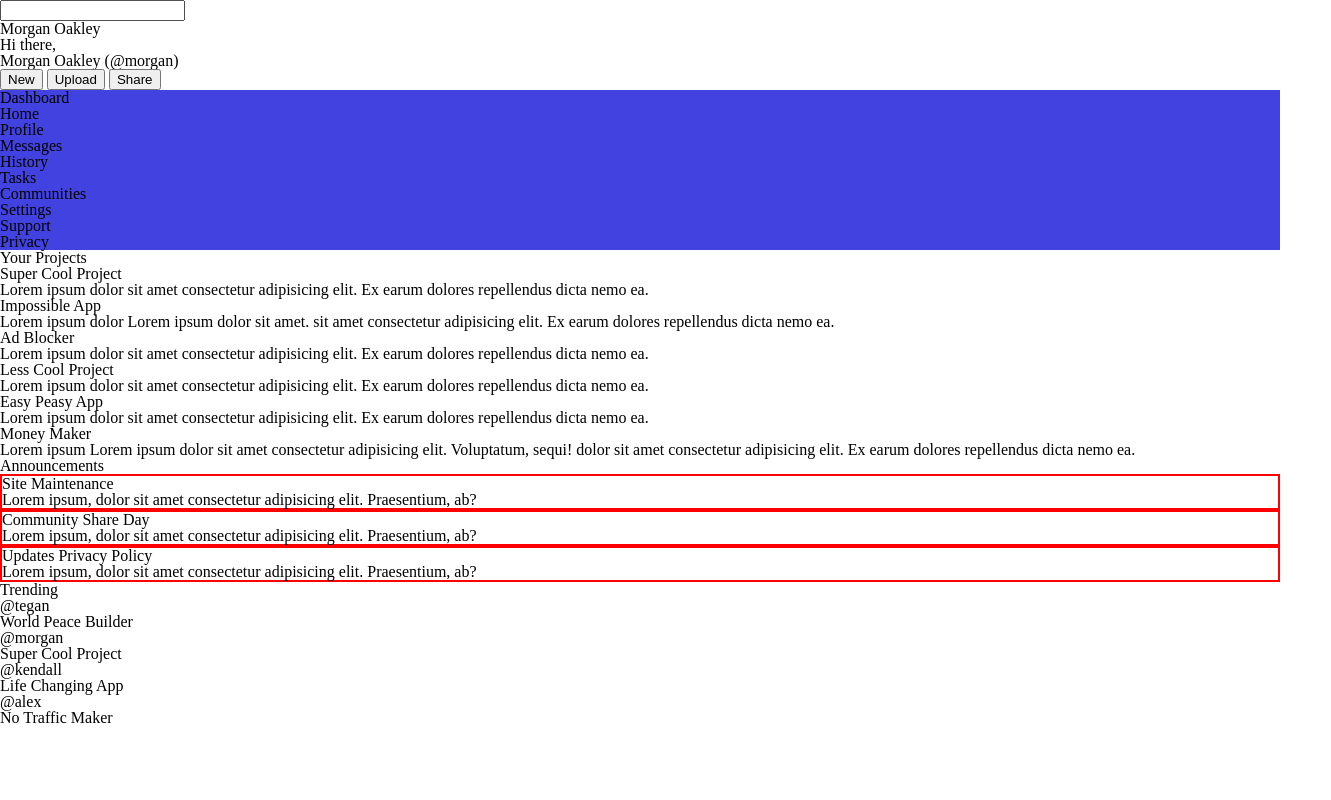
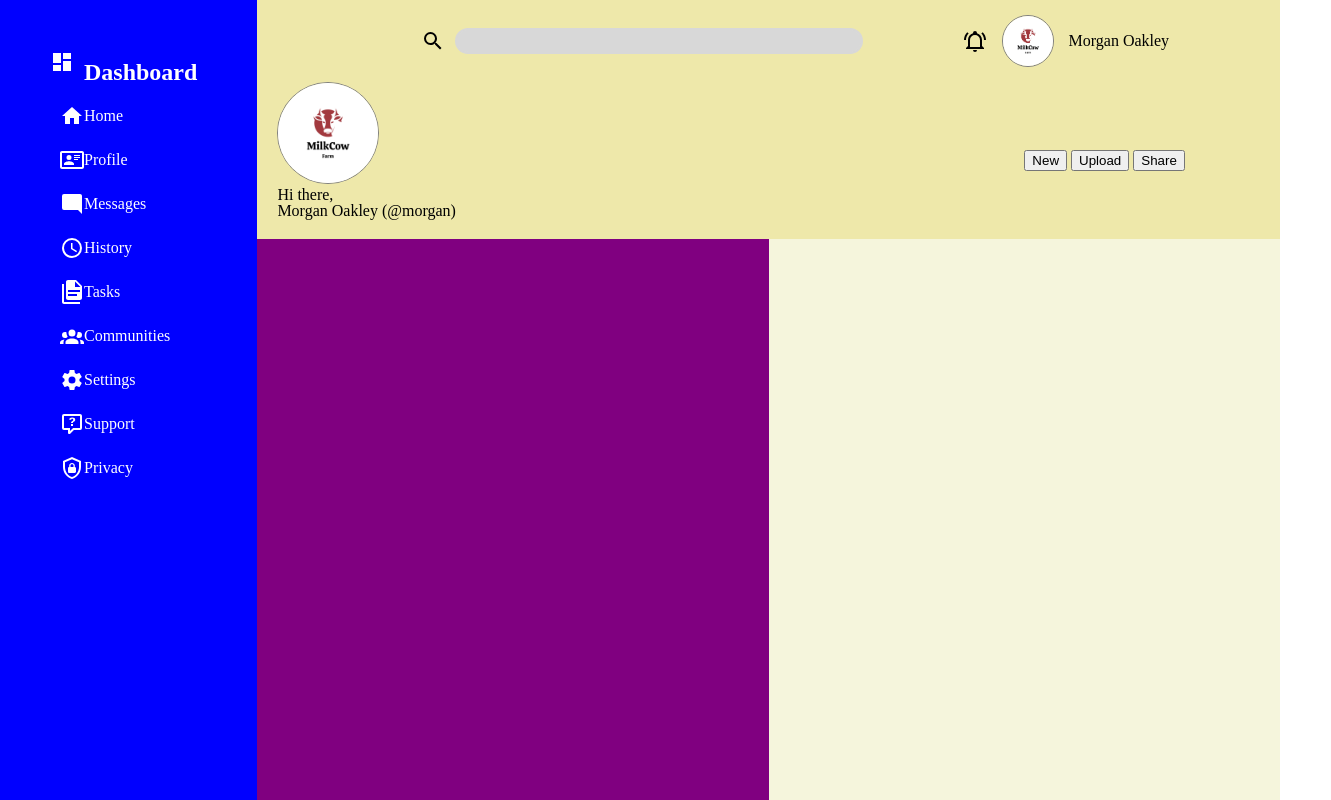
Before and after one commit to o0ops46/admin-dashboard, a plain HTML site: page index.html in a window 1280 px wide. Shown: the top 800 px of the page, 1331 px wide, since content can reach past the window. Drawn offline with Linux system fonts and the light colour scheme.

Commit message:
added styling

```diff
--- a/index.html
+++ b/index.html
@@ -8,175 +8,157 @@
     <link rel="stylesheet" href="style.css" />
   </head>
   <body>
-    <header>
-      <div class="top-nav">
-        <div class="search-logo"></div>
-        <input type="text" />
-        <div class="alert-logo"></div>
-        <div class="cat-top-logo"></div>
-        <h3>Morgan Oakley</h3>
-      </div>
-      <div class="bottom-nav">
-        <div class="cat-logo"></div>
-        <p>Hi there,</p>
-        <h1>Morgan Oakley (@morgan)</h1>
-        <button class="top-buttons">New</button>
-        <button class="top-buttons">Upload</button>
-        <button class="top-buttons">Share</button>
-      </div>
-    </header>
-    <!-- Sidebar -->
-    <!-- Sidebar -->
-    <!-- Sidebar -->
-    <!-- Sidebar -->
-    <!-- Sidebar -->
+    <div class="container">
       <div class="sidebar">
-      <div>
+        <div class="dashboard">
+          <svg style="width: 24px; height: 24px" viewBox="0 0 24 24">
+            <path
+              fill="currentColor"
+              d="M13,3V9H21V3M13,21H21V11H13M3,21H11V15H3M3,13H11V3H3V13Z"
+            />
+          </svg>
           <h2>Dashboard</h2>
         </div>
         <div class="navigation">
           <div class="nav-links">
+            <svg style="width: 24px; height: 24px" viewBox="0 0 24 24">
+              <path
+                fill="currentColor"
+                d="M10,20V14H14V20H19V12H22L12,3L2,12H5V20H10Z"
+              />
+            </svg>
             <p>Home</p>
           </div>
           <div class="nav-links">
+            <svg style="width: 24px; height: 24px" viewBox="0 0 24 24">
+              <path
+                fill="currentColor"
+                d="M22,3H2C0.91,3.04 0.04,3.91 0,5V19C0.04,20.09 0.91,20.96 2,21H22C23.09,20.96 23.96,20.09 24,19V5C23.96,3.91 23.09,3.04 22,3M22,19H2V5H22V19M14,17V15.75C14,14.09 10.66,13.25 9,13.25C7.34,13.25 4,14.09 4,15.75V17H14M9,7A2.5,2.5 0 0,0 6.5,9.5A2.5,2.5 0 0,0 9,12A2.5,2.5 0 0,0 11.5,9.5A2.5,2.5 0 0,0 9,7M14,7V8H20V7H14M14,9V10H20V9H14M14,11V12H18V11H14"
+              />
+            </svg>
             <p>Profile</p>
           </div>
           <div class="nav-links">
+            <svg style="width: 24px; height: 24px" viewBox="0 0 24 24">
+              <path
+                fill="currentColor"
+                d="M22,4C22,2.89 21.1,2 20,2H4A2,2 0 0,0 2,4V16A2,2 0 0,0 4,18H18L22,22V4Z"
+              />
+            </svg>
             <p>Messages</p>
           </div>
           <div class="nav-links">
+            <svg style="width: 24px; height: 24px" viewBox="0 0 24 24">
+              <path
+                fill="currentColor"
+                d="M12,20A8,8 0 0,0 20,12A8,8 0 0,0 12,4A8,8 0 0,0 4,12A8,8 0 0,0 12,20M12,2A10,10 0 0,1 22,12A10,10 0 0,1 12,22C6.47,22 2,17.5 2,12A10,10 0 0,1 12,2M12.5,7V12.25L17,14.92L16.25,16.15L11,13V7H12.5Z"
+              />
+            </svg>
             <p>History</p>
           </div>
           <div class="nav-links">
+            <svg style="width: 24px; height: 24px" viewBox="0 0 24 24">
+              <path
+                fill="currentColor"
+                d="M4 4V22H20V24H4C2.9 24 2 23.1 2 22V4H4M15 7H20.5L15 1.5V7M8 0H16L22 6V18C22 19.11 21.11 20 20 20H8C6.89 20 6 19.1 6 18V2C6 .89 6.89 0 8 0M17 16V14H8V16H17M20 12V10H8V12H20Z"
+              />
+            </svg>
             <p>Tasks</p>
           </div>
           <div class="nav-links">
+            <svg style="width: 24px; height: 24px" viewBox="0 0 24 24">
+              <path
+                fill="currentColor"
+                d="M12,5.5A3.5,3.5 0 0,1 15.5,9A3.5,3.5 0 0,1 12,12.5A3.5,3.5 0 0,1 8.5,9A3.5,3.5 0 0,1 12,5.5M5,8C5.56,8 6.08,8.15 6.53,8.42C6.38,9.85 6.8,11.27 7.66,12.38C7.16,13.34 6.16,14 5,14A3,3 0 0,1 2,11A3,3 0 0,1 5,8M19,8A3,3 0 0,1 22,11A3,3 0 0,1 19,14C17.84,14 16.84,13.34 16.34,12.38C17.2,11.27 17.62,9.85 17.47,8.42C17.92,8.15 18.44,8 19,8M5.5,18.25C5.5,16.18 8.41,14.5 12,14.5C15.59,14.5 18.5,16.18 18.5,18.25V20H5.5V18.25M0,20V18.5C0,17.11 1.89,15.94 4.45,15.6C3.86,16.28 3.5,17.22 3.5,18.25V20H0M24,20H20.5V18.25C20.5,17.22 20.14,16.28 19.55,15.6C22.11,15.94 24,17.11 24,18.5V20Z"
+              />
+            </svg>
             <p>Communities</p>
           </div>
         </div>
         <div class="settings">
           <div class="nav-links">
+            <svg style="width: 24px; height: 24px" viewBox="0 0 24 24">
+              <path
+                fill="currentColor"
+                d="M12,15.5A3.5,3.5 0 0,1 8.5,12A3.5,3.5 0 0,1 12,8.5A3.5,3.5 0 0,1 15.5,12A3.5,3.5 0 0,1 12,15.5M19.43,12.97C19.47,12.65 19.5,12.33 19.5,12C19.5,11.67 19.47,11.34 19.43,11L21.54,9.37C21.73,9.22 21.78,8.95 21.66,8.73L19.66,5.27C19.54,5.05 19.27,4.96 19.05,5.05L16.56,6.05C16.04,5.66 15.5,5.32 14.87,5.07L14.5,2.42C14.46,2.18 14.25,2 14,2H10C9.75,2 9.54,2.18 9.5,2.42L9.13,5.07C8.5,5.32 7.96,5.66 7.44,6.05L4.95,5.05C4.73,4.96 4.46,5.05 4.34,5.27L2.34,8.73C2.21,8.95 2.27,9.22 2.46,9.37L4.57,11C4.53,11.34 4.5,11.67 4.5,12C4.5,12.33 4.53,12.65 4.57,12.97L2.46,14.63C2.27,14.78 2.21,15.05 2.34,15.27L4.34,18.73C4.46,18.95 4.73,19.03 4.95,18.95L7.44,17.94C7.96,18.34 8.5,18.68 9.13,18.93L9.5,21.58C9.54,21.82 9.75,22 10,22H14C14.25,22 14.46,21.82 14.5,21.58L14.87,18.93C15.5,18.67 16.04,18.34 16.56,17.94L19.05,18.95C19.27,19.03 19.54,18.95 19.66,18.73L21.66,15.27C21.78,15.05 21.73,14.78 21.54,14.63L19.43,12.97Z"
+              />
+            </svg>
             <p>Settings</p>
           </div>
           <div class="nav-links">
+            <svg style="width: 24px; height: 24px" viewBox="0 0 24 24">
+              <path
+                fill="currentColor"
+                d="M4,2A2,2 0 0,0 2,4V16A2,2 0 0,0 4,18H8V21A1,1 0 0,0 9,22H9.5V22C9.75,22 10,21.9 10.2,21.71L13.9,18H20A2,2 0 0,0 22,16V4C22,2.89 21.1,2 20,2H4M4,4H20V16H13.08L10,19.08V16H4V4M12.19,5.5C11.3,5.5 10.59,5.68 10.05,6.04C9.5,6.4 9.22,7 9.27,7.69C0.21,7.69 6.57,7.69 11.24,7.69C11.24,7.41 11.34,7.2 11.5,7.06C11.7,6.92 11.92,6.85 12.19,6.85C12.5,6.85 12.77,6.93 12.95,7.11C13.13,7.28 13.22,7.5 13.22,7.8C13.22,8.08 13.14,8.33 13,8.54C12.83,8.76 12.62,8.94 12.36,9.08C11.84,9.4 11.5,9.68 11.29,9.92C11.1,10.16 11,10.5 11,11H13C13,10.72 13.05,10.5 13.14,10.32C13.23,10.15 13.4,10 13.66,9.85C14.12,9.64 14.5,9.36 14.79,9C15.08,8.63 15.23,8.24 15.23,7.8C15.23,7.1 14.96,6.54 14.42,6.12C13.88,5.71 13.13,5.5 12.19,5.5M11,12V14H13V12H11Z"
+              />
+            </svg>
             <p>Support</p>
           </div>
           <div class="nav-links">
+            <svg style="width: 24px; height: 24px" viewBox="0 0 24 24">
+              <path
+                fill="currentColor"
+                d="M21,11C21,16.55 17.16,21.74 12,23C6.84,21.74 3,16.55 3,11V5L12,1L21,5V11M12,21C15.75,20 19,15.54 19,11.22V6.3L12,3.18L5,6.3V11.22C5,15.54 8.25,20 12,21M14.8,11V9.5C14.8,8.1 13.4,7 12,7C10.6,7 9.2,8.1 9.2,9.5V11C8.6,11 8,11.6 8,12.2V15.7C8,16.4 8.6,17 9.2,17H14.7C15.4,17 16,16.4 16,15.8V12.3C16,11.6 15.4,11 14.8,11M13.5,11H10.5V9.5C10.5,8.7 11.2,8.2 12,8.2C12.8,8.2 13.5,8.7 13.5,9.5V11Z"
+              />
+            </svg>
             <p>Privacy</p>
           </div>
         </div>
       </div>
-    <div class="main-content">
-      <div class="left-container">
-        <h2>Your Projects</h2>
-
-        <div class="project">
-          <div class="project-title">Super Cool Project</div>
-          <p>
-            Lorem ipsum dolor sit amet consectetur adipisicing elit. Ex earum
-            dolores repellendus dicta nemo ea.
-          </p>
-          <div class="star"></div>
-          <div class="watch"></div>
-          <div class="share"></div>
-        </div>
-        <div class="project">
-          <div class="project-title">Impossible App</div>
-          <p>
-            Lorem ipsum dolor Lorem ipsum dolor sit amet. sit amet consectetur
-            adipisicing elit. Ex earum dolores repellendus dicta nemo ea.
-          </p>
-          <div class="star"></div>
-          <div class="watch"></div>
-          <div class="share"></div>
-        </div>
-        <div class="project">
-          <div class="project-title">Ad Blocker</div>
-          <p>
-            Lorem ipsum dolor sit amet consectetur adipisicing elit. Ex earum
-            dolores repellendus dicta nemo ea.
-          </p>
-          <div class="star"></div>
-          <div class="watch"></div>
-          <div class="share"></div>
-        </div>
-        <div class="project">
-          <div class="project-title">Less Cool Project</div>
-          <p>
-            Lorem ipsum dolor sit amet consectetur adipisicing elit. Ex earum
-            dolores repellendus dicta nemo ea.
-          </p>
-          <div class="star"></div>
-          <div class="watch"></div>
-          <div class="share"></div>
-        </div>
-        <div class="project">
-          <div class="project-title">Easy Peasy App</div>
-          <p>
-            Lorem ipsum dolor sit amet consectetur adipisicing elit. Ex earum
-            dolores repellendus dicta nemo ea.
-          </p>
-          <div class="star"></div>
-          <div class="watch"></div>
-          <div class="share"></div>
-        </div>
-        <div class="project">
-          <div class="project-title">Money Maker</div>
-          <p>
-            Lorem ipsum Lorem ipsum dolor sit amet consectetur adipisicing elit.
-            Voluptatum, sequi! dolor sit amet consectetur adipisicing elit. Ex
-            earum dolores repellendus dicta nemo ea.
-          </p>
-          <div class="star"></div>
-          <div class="watch"></div>
-          <div class="share"></div>
+      <div class="main">
+        <div class="top-main">
+          <header>
+            <div class="top-nav">
+              <div class="search-logo">
+                <svg style="width: 24px; height: 24px" viewBox="0 0 24 24">
+                  <path
+                    fill="currentColor"
+                    d="M9.5,3A6.5,6.5 0 0,1 16,9.5C16,11.11 15.41,12.59 14.44,13.73L14.71,14H15.5L20.5,19L19,20.5L14,15.5V14.71L13.73,14.44C12.59,15.41 11.11,16 9.5,16A6.5,6.5 0 0,1 3,9.5A6.5,6.5 0 0,1 9.5,3M9.5,5C7,5 5,7 5,9.5C5,12 7,14 9.5,14C12,14 14,12 14,9.5C14,7 12,5 9.5,5Z"
+                  />
+                </svg>
+                <input type="text" />
+                <div class="logo-alert-name">
+                  <svg style="width: 24px; height: 24px" viewBox="0 0 24 24">
+                    <path
+                      fill="currentColor"
+                      d="M10,21H14A2,2 0 0,1 12,23A2,2 0 0,1 10,21M21,19V20H3V19L5,17V11C5,7.9 7.03,5.17 10,4.29C10,4.19 10,4.1 10,4A2,2 0 0,1 12,2A2,2 0 0,1 14,4C14,4.1 14,4.19 14,4.29C16.97,5.17 19,7.9 19,11V17L21,19M17,11A5,5 0 0,0 12,6A5,5 0 0,0 7,11V18H17V11M19.75,3.19L18.33,4.61C20.04,6.3 21,8.6 21,11H23C23,8.07 21.84,5.25 19.75,3.19M1,11H3C3,8.6 3.96,6.3 5.67,4.61L4.25,3.19C2.16,5.25 1,8.07 1,11Z"
+                    />
+                  </svg>
+                  <img
+                    class="cow-logo-top"
+                    src="/resources/cow-logo.png"
+                    alt="cow-logo"
+                  />
+                  <h4>Morgan Oakley</h4>
                 </div>
               </div>
-      <!-- right container -->
-      <!-- right container -->
-      <!-- right container -->
-      <!-- right container -->
-      <div class="right-container">
-        <h2>Announcements</h2>
-
-        <div class="announcement">
-          <div class="announcement-title">Site Maintenance</div>
+            </div>
+            <div class="bottom-nav">
+              <div class="bottom-nav-left">
+                <img
+                  class="large-logo"
+                  src="/resources/cow-logo.png"
+                  alt="cow-logo"
+                />
                 <p>
-            Lorem ipsum, dolor sit amet consectetur adipisicing elit.
-            Praesentium, ab?
+                  Hi there,<br />
+                  Morgan Oakley (@morgan)
                 </p>
               </div>
-        <div class="announcement">
-          <div class="announcement-title">Community Share Day</div>
-          <p>
-            Lorem ipsum, dolor sit amet consectetur adipisicing elit.
-            Praesentium, ab?
-          </p>
+              <div class="bottom-nav-right">
+                <button class="first-button top-buttons">New</button>
+                <button class="top-buttons">Upload</button>
+                <button class="top-buttons">Share</button>
               </div>
-        <div class="announcement">
-          <div class="announcement-title">Updates Privacy Policy</div>
-          <p>
-            Lorem ipsum, dolor sit amet consectetur adipisicing elit.
-            Praesentium, ab?
-          </p>
             </div>
-        <h2>Trending</h2>
-        <div class="trending">
-          <div class="logo"></div>
-          <h4>@tegan</h4>
-          <p>World Peace Builder</p>
+          </header>
         </div>
-        <div class="logo"></div>
-        <h4>@morgan</h4>
-        <p>Super Cool Project</p>
+        <div class="bottom-main">
+          <div class="left-article"></div>
+          <div class="right-article">
+            <div class="announcements"></div>
+            <div class="trending"></div>
           </div>
-      <div class="logo"></div>
-      <h4>@kendall</h4>
-      <p>Life Changing App</p>
-    </div>
-    <div class="logo"></div>
-    <h4>@alex</h4>
-    <p>No Traffic Maker</p>
         </div>
       </div>
     </div>
--- a/style.css
+++ b/style.css
@@ -122,9 +122,105 @@ table {
   border-collapse: collapse;
   border-spacing: 0;
 }
+.container {
+  height: 100vh;
+  width: 100vw;
+  background-color: gainsboro;
+  display: grid;
+  grid-template-columns: 1fr 4fr;
+}
+
+.main {
+  background-color: grey;
+  display: grid;
+  grid-template-rows: 1fr 4fr;
+}
 .sidebar {
-  background-color: rgb(66, 66, 224);
+  background-color: blue;
+  display: flex;
+  flex-direction: column;
+  padding: 50px;
+  color: white;
 }
-.announcement {
-  border: 2px solid red;
+
+.search-logo {
+  display: flex;
+  width: 100%;
+  margin-left: 5%;
+  align-items: center;
+  justify-content: center;
 }
+
+.logo-alert-name {
+  display: flex;
+  flex-direction: row;
+  align-items: center;
+  margin-left: 100px;
+}
+.cow-logo-top {
+  margin: 15px;
+}
+h4 {
+  margin-right: 50px;
+}
+.nav-links {
+  padding: 10px;
+  display: inline-flex;
+  align-items: center;
+}
+.dashboard {
+  display: flex;
+  flex-direction: row;
+}
+
+img {
+  width: 50px;
+  height: auto;
+  border: 1px solid grey;
+  border-radius: 50px;
+}
+
+input {
+  border: 2px solid rgb(216, 216, 216);
+  background-color: rgb(216, 216, 216);
+  border-radius: 20px;
+  width: 400px;
+  height: 20px;
+  margin-left: 10px;
+}
+
+.sidebar h2 {
+  font-weight: 700;
+  font-size: 24px;
+  padding: 10px;
+}
+.top-main {
+  background-color: palegoldenrod;
+}
+.bottom-main {
+  background-color: aquamarine;
+  display: grid;
+  grid-template-columns: 1fr 1fr;
+}
+.left-article {
+  display: grid;
+  background-color: purple;
+}
+.right-article {
+  display: grid;
+  grid-template-rows: 1fr 1fr;
+  background-color: beige;
+}
+.bottom-nav {
+  display: grid;
+  grid-template-columns: 3fr 1fr;
+  align-items: center;
+}
+.bottom-nav-left {
+  padding-left: 20px;
+  padding-bottom: 20px;
+}
+.large-logo {
+  width: 100px;
+  border-radius: 80px;
+}
```
Also changed, not shown: resources/cavalerii.png (added), resources/cow-logo.png (added), resources/medical.png (added), resources/planeta.png (added). Lines whose indentation alone changed are shown as unchanged.
